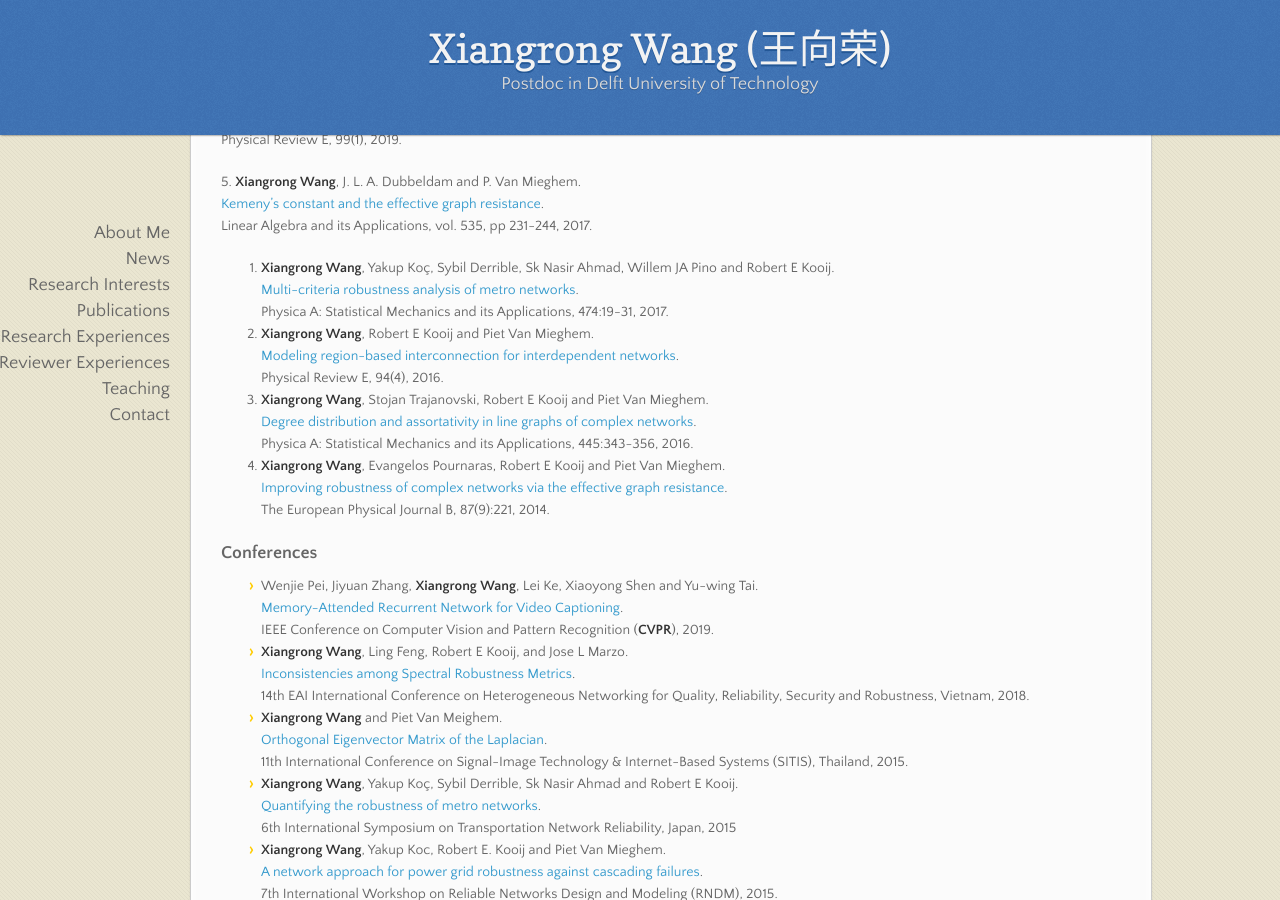
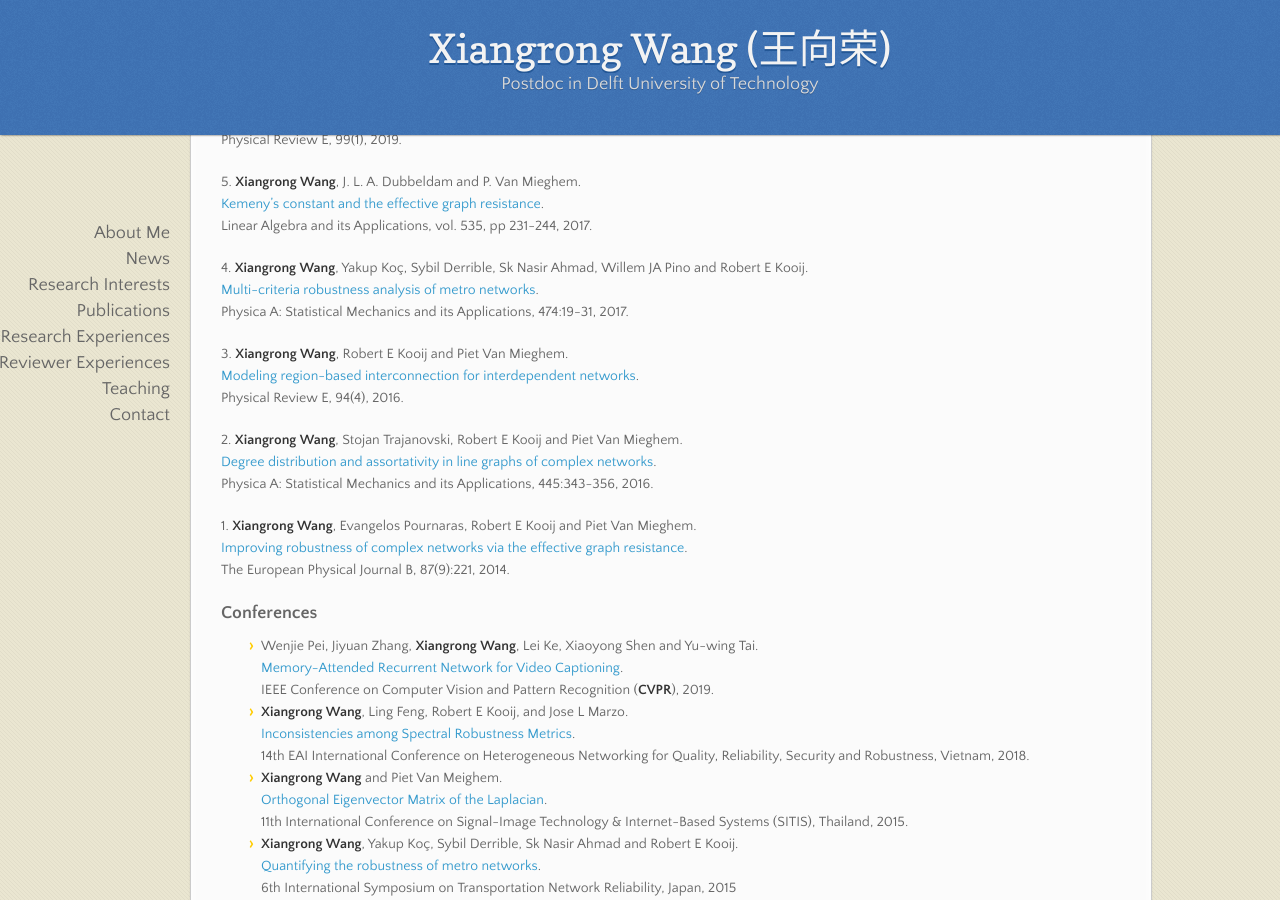
Before and after one commit to xiangrongwang/xiangrongwang.github.io, a Jekyll site: the page built from index.md, in a window 1280 px wide and 900 px high, scrolled down 1191 px. Built offline with Jekyll 4.4.1, drawn with Linux system fonts in a browser that asks for light colours; nearby versions of some CDN libraries; our own code applies the rules of GitHub Pages for plain Markdown files.

Commit message:
Update index.md

```diff
--- a/index.md
+++ b/index.md
@@ -44,16 +44,20 @@ Physical Review E, 99(1), 2019.
 5\. __Xiangrong Wang__,  J. L. A. Dubbeldam and P. Van Mieghem.
 [Kemeny’s constant and the effective graph resistance](https://www.nas.ewi.tudelft.nl/people/Piet/papers/LAA2017_Kemeny_constant_pseudoinverse_Laplacian.pdf).
 Linear Algebra and its Applications, vol. 535, pp 231-244, 2017.
-4. __Xiangrong Wang__, Yakup Koç, Sybil Derrible, Sk Nasir Ahmad, Willem JA Pino and Robert E Kooij.
+
+4\. __Xiangrong Wang__, Yakup Koç, Sybil Derrible, Sk Nasir Ahmad, Willem JA Pino and Robert E Kooij.
 [Multi-criteria robustness analysis of metro networks](http://www.sciencedirect.com/science/article/pii/S0378437117300675).
 Physica A: Statistical Mechanics and its Applications, 474:19-31, 2017.
-3. __Xiangrong Wang__, Robert E Kooij and Piet Van Mieghem.
+
+3\. __Xiangrong Wang__, Robert E Kooij and Piet Van Mieghem.
 [Modeling region-based interconnection for interdependent networks](https://www.nas.ewi.tudelft.nl/people/Piet/papers/PhysRevE2016_Regionbased_Interdependency.pdf).
 Physical Review E, 94(4), 2016.
-2. __Xiangrong Wang__, Stojan Trajanovski, Robert E Kooij and Piet Van Mieghem.
+
+2\.   __Xiangrong Wang__, Stojan Trajanovski, Robert E Kooij and Piet Van Mieghem.
 [Degree distribution and assortativity in line graphs of complex networks](https://www.nas.ewi.tudelft.nl/people/Piet/papers/PhysicaA2015_line_graph_degree_assortativity.pdf).
 Physica A: Statistical Mechanics and its Applications, 445:343-356, 2016.
-1. __Xiangrong Wang__, Evangelos Pournaras, Robert E Kooij and Piet Van Mieghem.
+
+1\.   __Xiangrong Wang__, Evangelos Pournaras, Robert E Kooij and Piet Van Mieghem.
 [Improving robustness of complex networks via the effective graph resistance](https://link.springer.com/article/10.1140/epjb/e2014-50276-0).
 The European Physical Journal B, 87(9):221, 2014.
 
```
